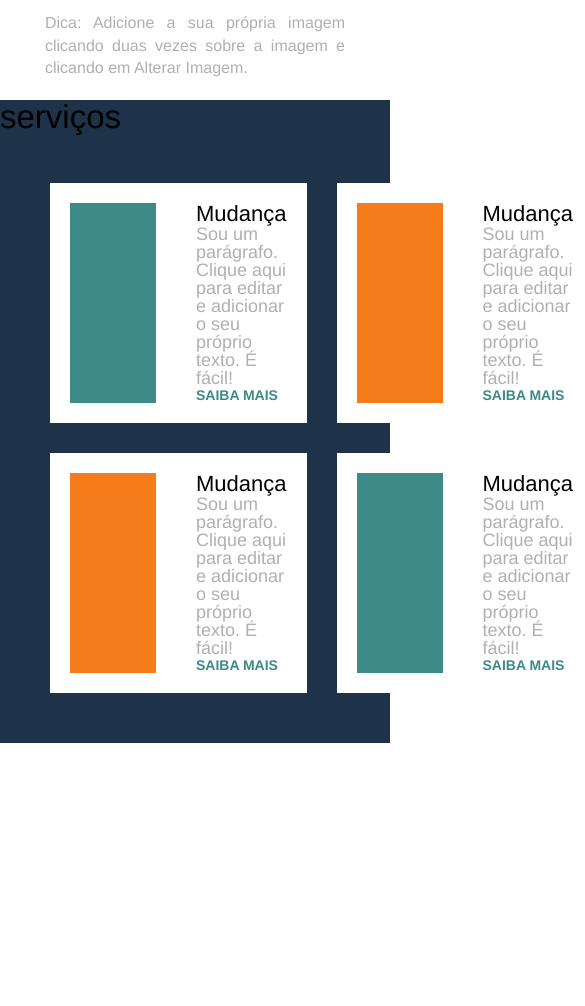
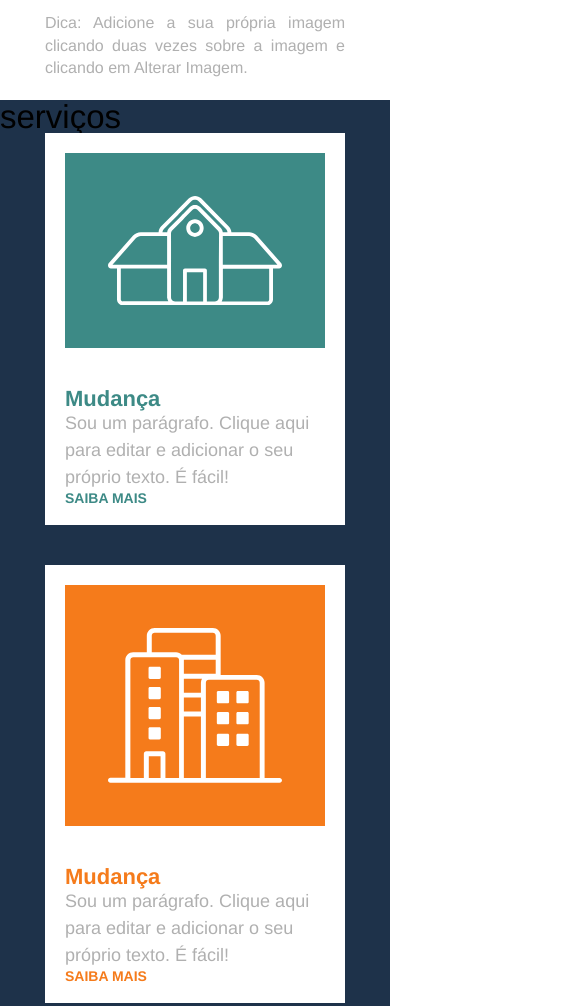
Before and after one commit to felipeDesenvolvedor/movingservice, a website: page index.html in a window 390 px wide. Shown: the part 1180-2186 px from the top of the page, 585 px wide, since content can reach past the window. Before the commit the page ends 1923 px from the top, so only its background shows below. Drawn offline with Linux system fonts and the light colour scheme.

Commit message:
Service component Desktop e mobile

```diff
--- a/assets/css/service.css
+++ b/assets/css/service.css
@@ -1 +1 @@
-.service__container{background-color:#1e324a}.service__box{margin:0 auto;padding:50px;display:grid;grid-template:auto auto/auto auto;gap:30px}.service__box .service__title{font-size:22px;text-transform:capitalize}.service__box .service__paragrafo{font-size:18px;color:#B0B0B0}.service__box .service__readmore{text-decoration:none;color:#3d8a86;text-transform:uppercase;font-weight:700;font-size:14px}.service__item{background-color:#fff;display:flex}.service__item .service__icon{background-color:#f57b1b;display:flex;align-items:center;justify-content:center;padding:43px}.service__item .icon{width:100%;height:100%}.service__item:nth-child(3n+1) .service__icon{background-color:#3d8a86}.service__data,.service__icon{margin:20px}.service__container>.service__title{font-size:33px}
+.service__container{background-color:#1e324a}.service__container .service__title{font-size:33px}.service__box{margin:0 auto;display:grid;grid-template:auto/auto;gap:40px}.service__box .service__data{display:flex;flex-direction:column;justify-content:space-between}.service__box .service__title{font-size:22px;text-transform:capitalize;color:inherit;font-weight:700}.service__box .service__paragrafo{font-size:18px;color:#B0B0B0;line-height:1.5em}.service__box .service__readmore{text-decoration:none;text-transform:uppercase;font-weight:700;font-size:14px;color:inherit}.service__item{background-color:#fff;display:flex}.service__item .service__icon{background-color:#f57b1b;display:flex;align-items:center;justify-content:center;padding:43px}.service__item .icon{width:100%;height:100%;fill:#fff}.service__item:nth-child(1n+2){color:#f57b1b}.service__item:nth-child(3n+1){color:#3d8a86}.service__item:nth-child(3n+1) .service__icon{background-color:#3d8a86}.service__data,.service__icon{margin:20px}@media (max-width:664px){.service__box{width:300px}.service__item{flex-direction:column}}@media (min-width:665px){.service__box{width:600px}}@media (min-width:990px){.service__box{padding:50px;grid-template:auto auto/auto auto}}@media (min-width:990px) and (max-width:1201px){.service__box{grid-template:auto/auto}}@media (min-width:1202px) and (max-width:1800px){.service__box{width:1016px}.service__container>.service__title{font-size:48px}}
```
Also changed, not shown: build/sass/service.scss.
